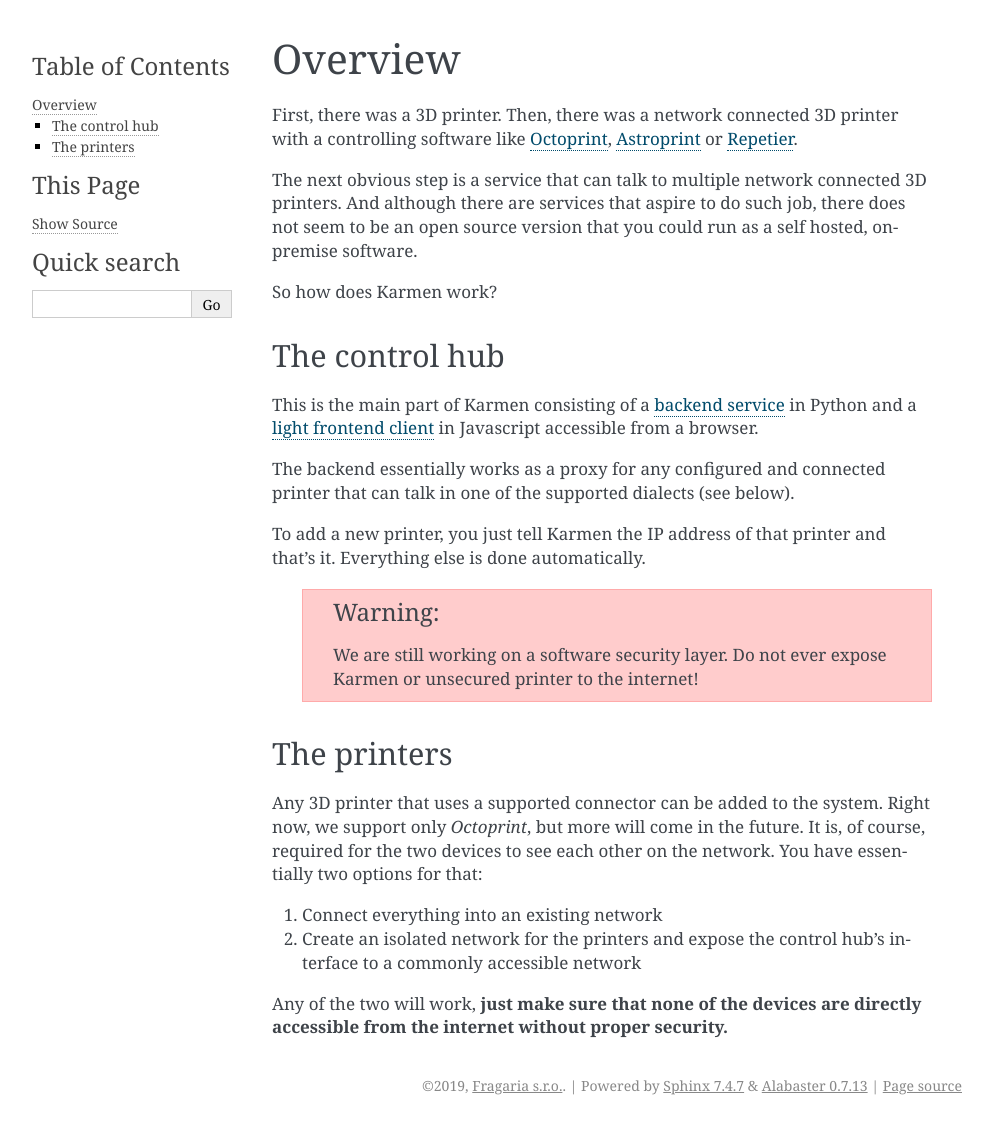
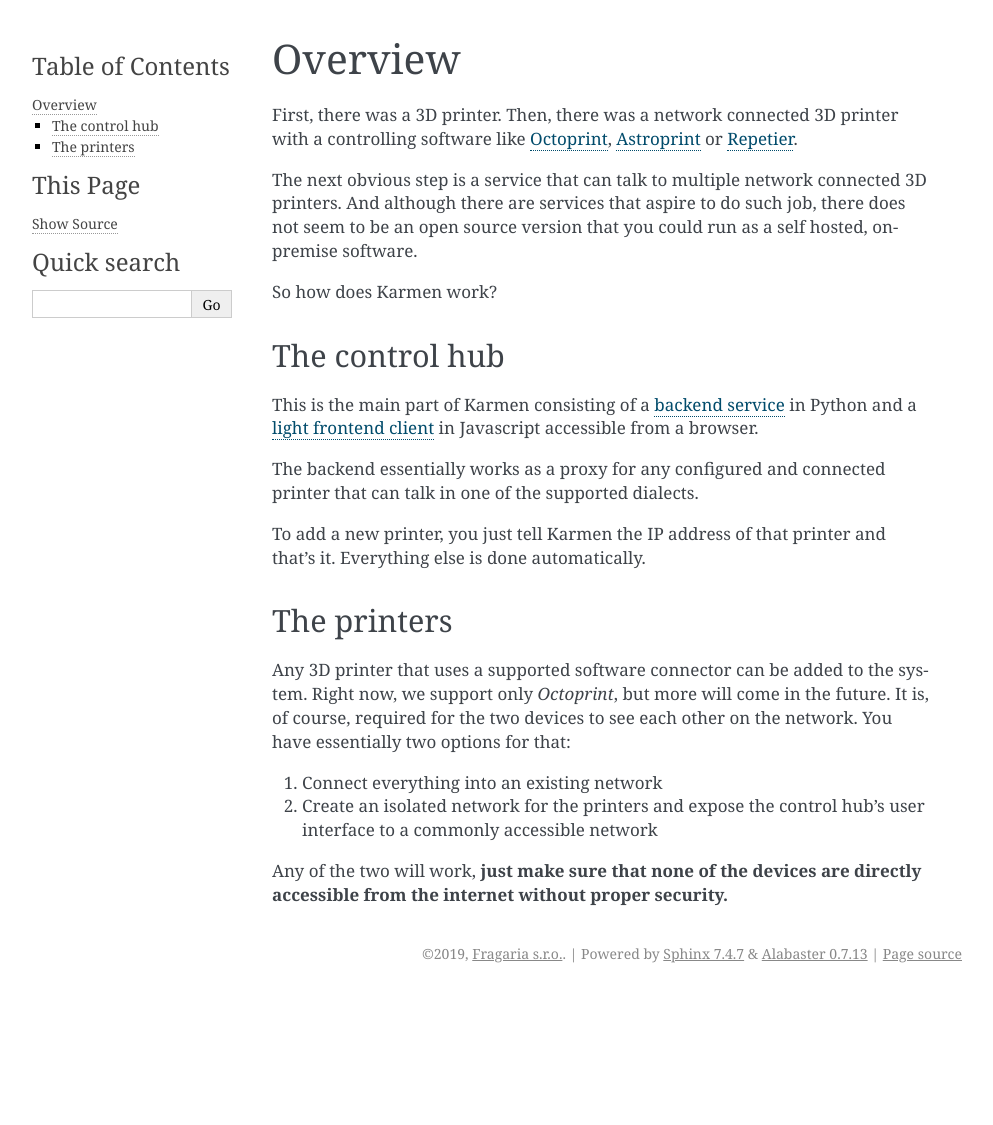
Before and after one commit to fragaria/karmen, a Sphinx documentation site: the page built from docs/source/overview.rst, in a window 1280 px wide. Shown: the whole page, without its empty margins (148-1141 px from the left). Built offline with Sphinx 7.4.7, drawn with Linux system fonts in a browser that asks for light colours; after the commit the page ends 993 px from its top, so only the background shows below that.

Commit message:
docs: Documents users, admins and tokens

```diff
--- a/docs/source/faq.rst
+++ b/docs/source/faq.rst
@@ -16,8 +16,8 @@
 a known 3D printer service such as Octoprint. If it finds one, it adds it
 automatically to Karmen.
 
-How can I add an password protected Octoprint?
---------------------------------------
+How can I add a password protected Octoprint?
+-----------------------------------------------
 
 Octoprint's protected instances can be communicated with by using an
 `API key <http://docs.octoprint.org/en/master/api/general.html#authorization>`_
--- a/docs/source/index.rst
+++ b/docs/source/index.rst
@@ -26,6 +26,7 @@
 
   overview
   installation
+  firstrun
   updating
   printing
   faq
--- a/docs/source/overview.rst
+++ b/docs/source/overview.rst
@@ -27,25 +27,21 @@
 in Javascript accessible from a browser.
 
 The backend essentially works as a proxy for any configured and connected printer that
-can talk in one of the supported dialects (see below).
+can talk in one of the supported dialects.
 
 To add a new printer, you just tell Karmen the IP address of that printer
 and that's it. Everything else is done automatically.
 
-  .. warning::
-    We are still working on a software security layer. Do not ever expose
-    Karmen or unsecured printer to the internet!
-
 The printers
 ------------
 
-Any 3D printer that uses a supported connector can be added to the system. Right now,
+Any 3D printer that uses a supported software connector can be added to the system. Right now,
 we support only *Octoprint*, but more will come in the future. It is, of course, required
 for the two devices to see each other on the network. You have essentially two options for
 that:
 
 1. Connect everything into an existing network
-2. Create an isolated network for the printers and expose the control hub's interface
+2. Create an isolated network for the printers and expose the control hub's user interface
    to a commonly accessible network
 
 Any of the two will work, **just make sure that none of the devices are directly accessible
```
Also changed, not shown: README.md (+8 -0 lines), docs/source/firstrun.rst (added, +62 -0 lines), docs/source/installation.rst (+9 -4 lines), docs/source/printing.rst (+3 -4 lines), src/karmen_backend/README.md, src/karmen_frontend/README.md.
